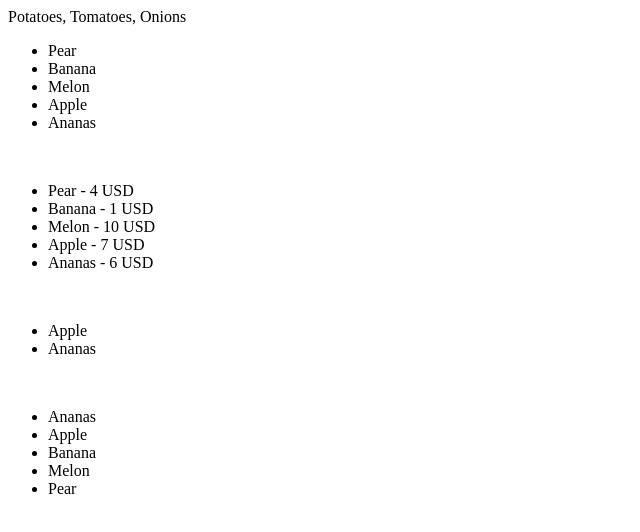
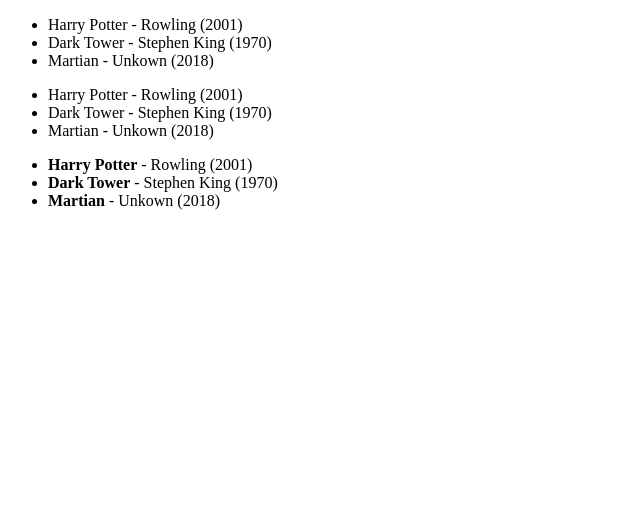
Before and after one commit to it-academy-karakol/lesson-examples, a React (Create React App) app: page / in a window 1280 px wide. Shown: the top 532 px of the page, without its empty margins (0-640 px from the left). Built offline with nearby package versions, Linux system fonts and the light colour scheme.

Commit message:
Added object related components

```diff
--- /dev/null
+++ b/src/ListExamples/Author.js
@@ -0,0 +1,7 @@
+import React from 'react';
+
+export default ({ name }) => (
+  <span className="Author">
+    {name}
+  </span>
+);
--- /dev/null
+++ b/src/ListExamples/Book.js
@@ -0,0 +1,7 @@
+import React from 'react';
+
+export default ({ book }) => (
+  <li className="Book">
+    {book.title} - {book.author} ({book.year})
+  </li>
+);
--- a/src/ListExamples/ListExamples.js
+++ b/src/ListExamples/ListExamples.js
@@ -1,8 +1,8 @@
 import React from 'react';
-import SimpleArrayList from './SimpleArrayList';
+import ObjectArrayList from './ObjectArrayList';
 
 export default () => (
   <div className="ListExamples">
-    <SimpleArrayList />
+    <ObjectArrayList />
   </div>
 );
--- /dev/null
+++ b/src/ListExamples/ObjectArrayList.js
@@ -0,0 +1,39 @@
+import React, { useState } from "react";
+import Book from "./Book";
+import Title from "./Title";
+import Author from "./Author";
+
+export default () => {
+  const [books, setBooks] = useState([
+    { isbn: 124125, title: "Harry Potter", author: "Rowling", year: 2001 },
+    { isbn: 124135, title: "Dark Tower", author: "Stephen King", year: 1970 },
+    { isbn: 124145, title: "Martian", author: "Unkown", year: 2018 },
+  ]);
+
+  // How to output simple array with objects
+  const booksOutput = books.map((book) => (
+    <li key={book.isbn}>
+      {book.title} - {book.author} ({book.year})
+    </li>
+  ));
+
+  // How to output using a single component
+  const booksComponentOutput = books.map((book) => (
+    <Book key={book.isbn} book={book} />
+  ));
+
+  // How to output using a multiple component
+  const booksComponentsOutput = books.map((book) => (
+    <li key={book.isbn}>
+      <Title>{book.title}</Title> - <Author name={book.author} /> ({book.year})
+    </li>
+  ));
+
+  return (
+    <div className="ObjectArrayList">
+      <ul>{booksOutput}</ul>
+      <ul>{booksComponentOutput}</ul>
+      <ul>{booksComponentsOutput}</ul>
+    </div>
+  );
+};
--- /dev/null
+++ b/src/ListExamples/Title.js
@@ -0,0 +1,7 @@
+import React from 'react';
+
+export default ({ children }) => (
+  <strong className="Title">
+    {children}
+  </strong>
+);
```
